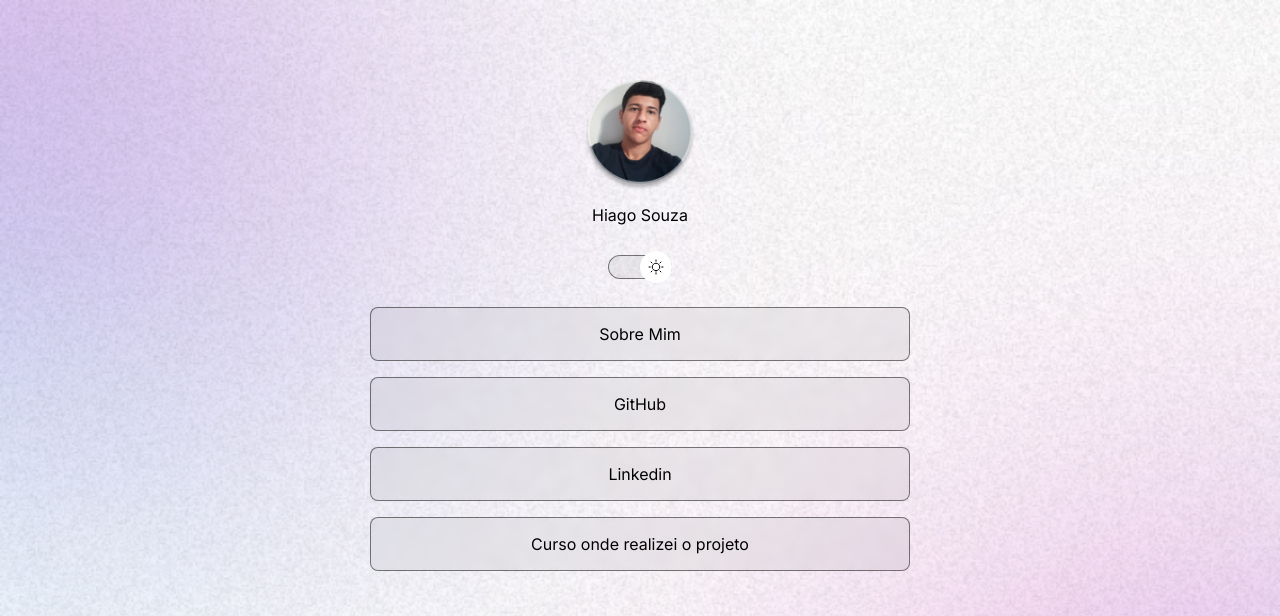
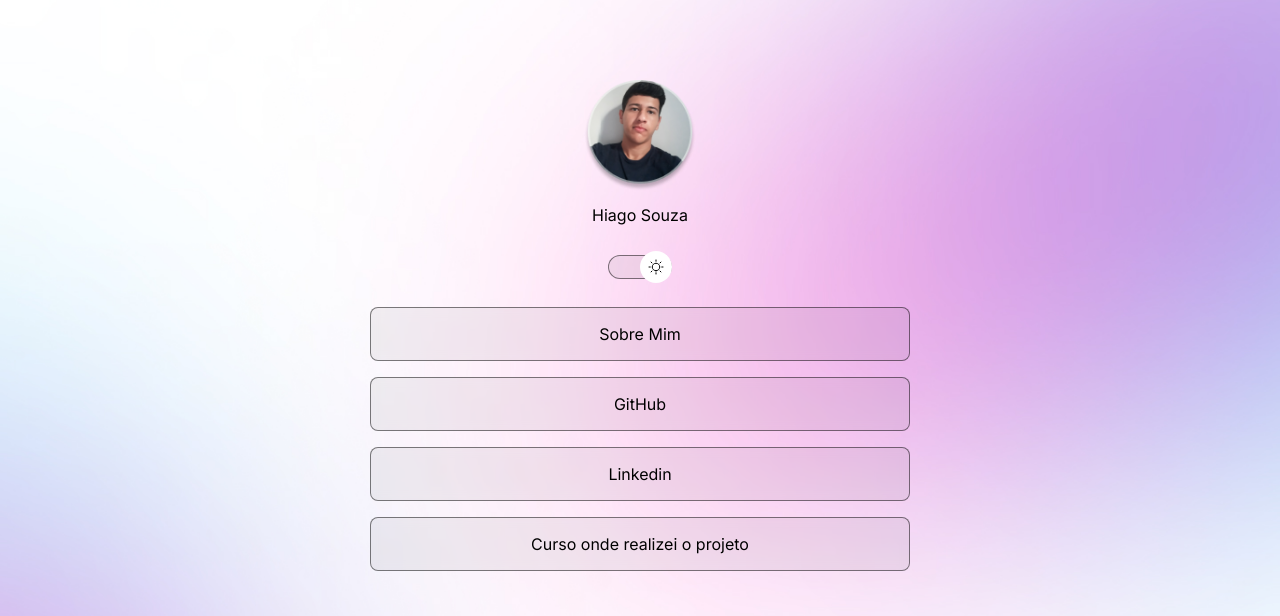
Before and after one commit to Hiago-de-Jesus-Souza/dev-links, a plain HTML site: page index.html in a window 1280 px wide. Shown: the top 616 px of the page. Drawn offline with nearby package versions, Linux system fonts and the light colour scheme.

Commit message:
adicionando media queries

```diff
--- a/style.css
+++ b/style.css
@@ -162,3 +162,14 @@ footer {
   text-align: center;
   font-size: 14px;
 }
+
+/* media queries */
+@media (min-width: 700px) {
+  :root {
+    --bg-url: url(assets/bg-desktop.jpg);
+  }
+
+  .light {
+    --bg-url: url(assets/bg-desktop-light.jpg);
+  }
+}
```
